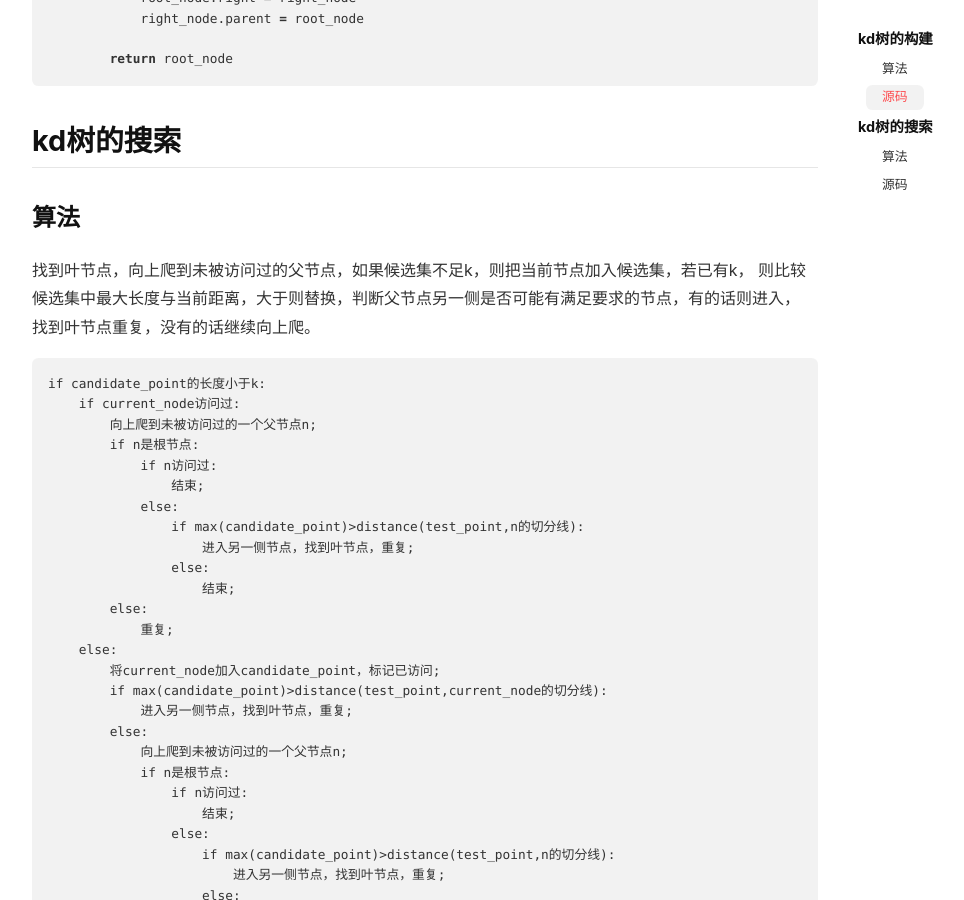
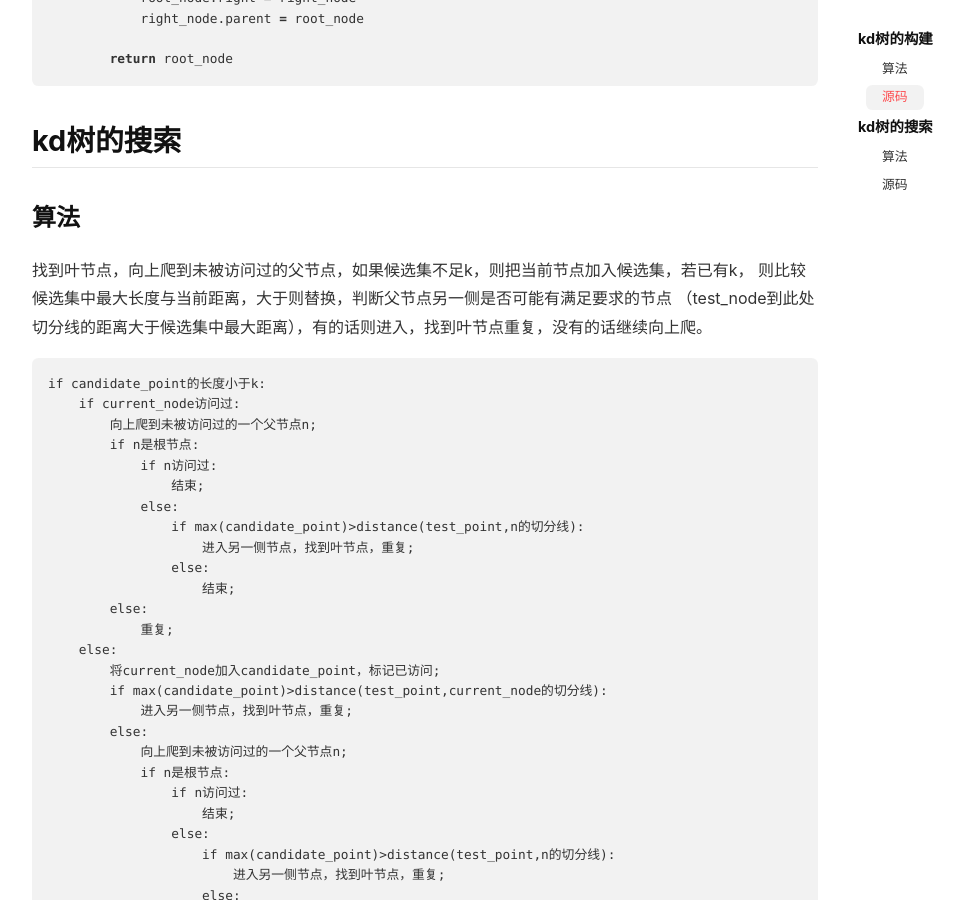
Before and after one commit to kanyuanzhi/kanyuanzhi.github.io, a Jekyll site: the page built from _posts/2018-05-10-knn之kd树.md, in a window 1280 px wide and 900 px high, scrolled down 1305 px. Shown: the whole window, without its empty margins (105-1069 px from the left). Built offline with Jekyll 4.4.1, drawn with Linux system fonts in a browser that asks for light colours; nearby versions of some CDN libraries; our own code applies the rules of GitHub Pages for plain Markdown files; comment, search, counter and statistics services are not loaded.

Commit message:
添加kd树介绍

````diff
--- a/_posts/2018-05-10-knn之kd树.md
+++ b/_posts/2018-05-10-knn之kd树.md
@@ -59,8 +59,8 @@ def __create(self, a, j):
 ### 算法
 
 找到叶节点，向上爬到未被访问过的父节点，如果候选集不足k，则把当前节点加入候选集，若已有k，
-则比较候选集中最大长度与当前距离，大于则替换，判断父节点另一侧是否可能有满足要求的节点，有的话则进入，
-找到叶节点重复，没有的话继续向上爬。
+则比较候选集中最大长度与当前距离，大于则替换，判断父节点另一侧是否可能有满足要求的节点
+（test_node到此处切分线的距离大于候选集中最大距离），有的话则进入，找到叶节点重复，没有的话继续向上爬。
 
 ```
 if candidate_point的长度小于k:
````
